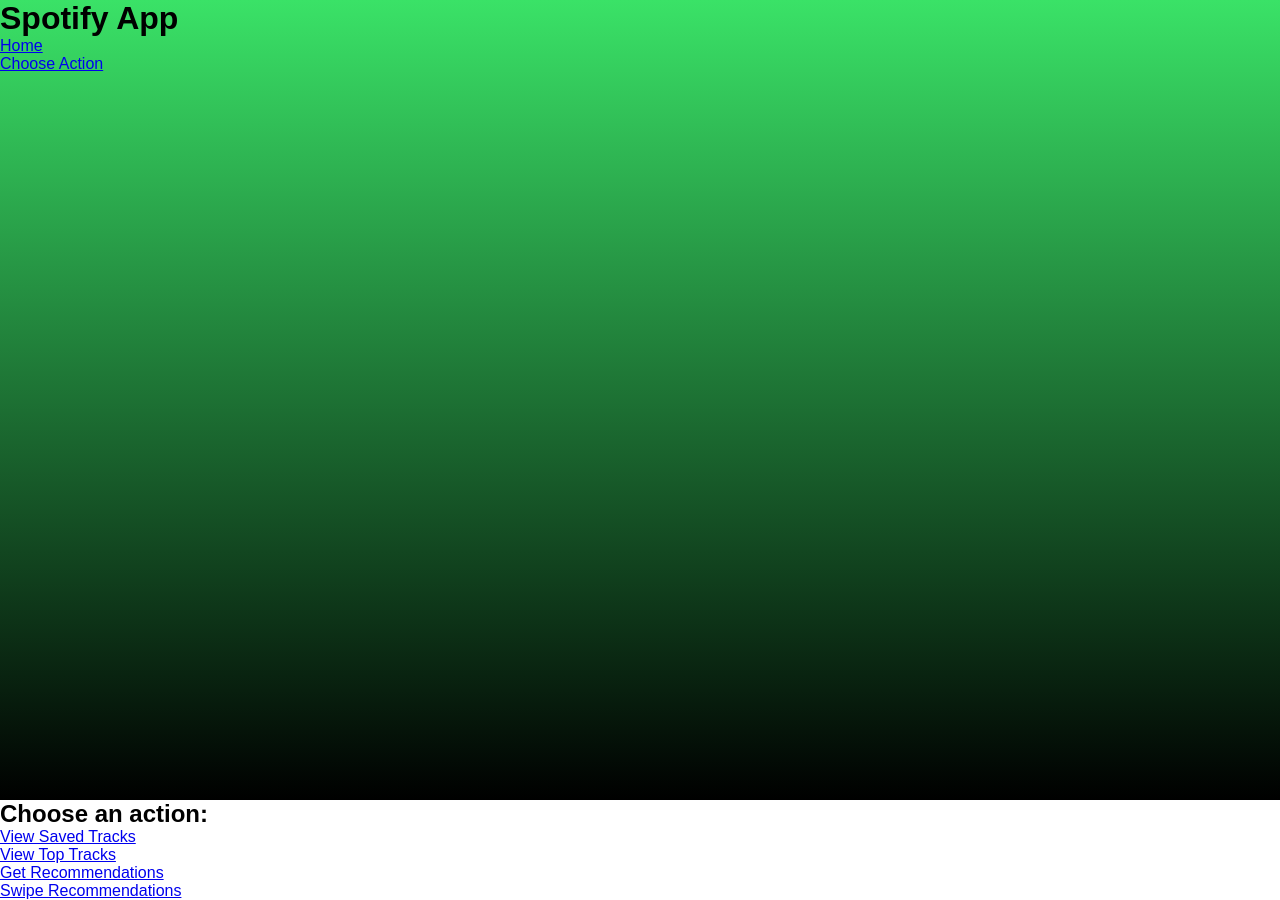
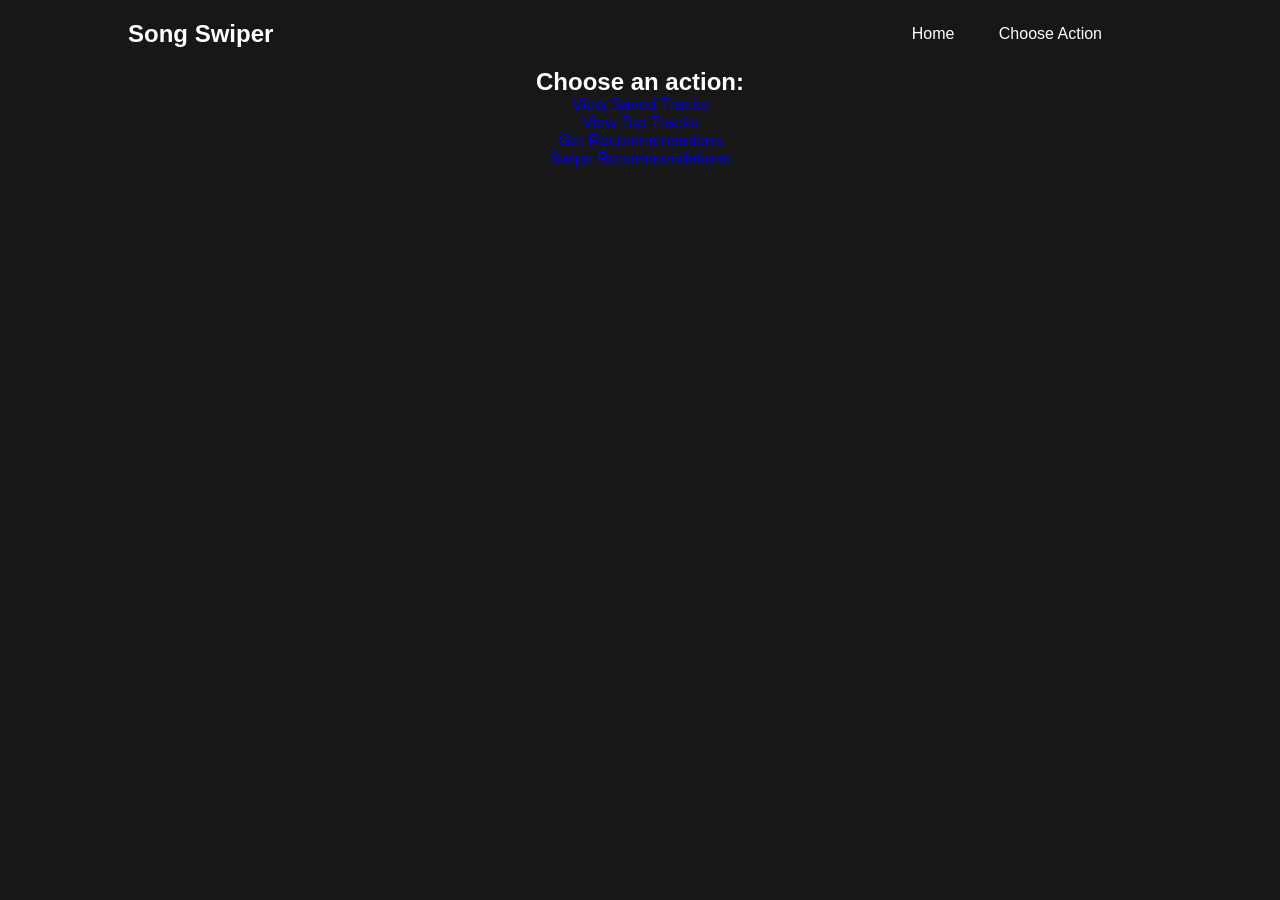
Before and after one commit to germanbursetromero/SongSwiper, a Flask app: page /chooseAction in a window 1280 px wide. After the commit the page ends 167 px from the top, so only its background shows below. Run offline with Flask 3, Linux system fonts and the light colour scheme.

Commit message:
Merge branch 'main' of https://github.com/germanbursetromero/SongSwiper2

```diff
--- a/static/css/style.css
+++ b/static/css/style.css
@@ -9,5 +9,43 @@
     height: 100vh;
     position: relative;
     overflow-y: auto;
-    background: linear-gradient(to bottom, #3ae267, #000000)
+    background: #171717;
 }
+
+nav{
+    width: 80%;
+    position: sticky;
+    margin:20px auto;
+    z-index: 1;
+    display: flex;
+    align-items: center;
+}
+
+nav h1{
+    flex: 1;
+    text-align: left;
+    color: white;
+}
+
+.nav-links{
+    flex: 1;
+    text-align: right;
+    margin-right: 30px;
+}
+
+.nav-links ul li{
+    list-style: none;
+    display: inline-block;
+    margin: 0 20px;
+}
+
+.nav-links ul li a{
+    color: #fff;
+    text-decoration: none;
+}
+
+.choose-action{
+    flex: 1;
+    text-align: center;
+    color: #ffffff;
+}
--- a/templates/base.html
+++ b/templates/base.html
@@ -8,16 +8,15 @@
 </head>
 <body>
     <div class="main">
-        <header>
-            <h1>Spotify App</h1>
-            <nav>
+        <nav>
+            <h1>Song Swiper</h1>
+            <div class="nav-links">
                 <ul>
                     <li><a href="/">Home</a></li>
                     <li><a href="/chooseAction">Choose Action</a></li>
                 </ul>
-            </nav>
-        </header>
-    </div>
+            </div>
+         </nav>
     <main>
         {% block content %}{% endblock %}
     </main>
--- a/templates/choose_action.html
+++ b/templates/choose_action.html
@@ -1,6 +1,12 @@
 {% extends "base.html" %}
 
 {% block content %}
+<head>
+    <meta charset="UTF-8">
+    <meta name="viewport" content="width=device-width, initial-scale=1.0">
+    <link rel="stylesheet" href="{{ url_for('static', filename='css/style.css') }}">
+</head>
+<div class="choose-action">
     <h2>Choose an action:</h2>
     <ul>
         <li><a href="{{ url_for('getTracks') }}">View Saved Tracks</a></li>
@@ -8,4 +14,5 @@
         <li><a href="{{ url_for('getRecommendations') }}">Get Recommendations</a></li>
         <li><a href="{{ url_for('swipeRecommendations') }}">Swipe Recommendations</a></li>
     </ul>
+</div>
 {% endblock %}
--- a/templates/swipe_recommendations.html
+++ b/templates/swipe_recommendations.html
@@ -28,4 +28,5 @@
         </form>
     </div>
     {% endfor %}
+</div>
 {% endblock %}
```
